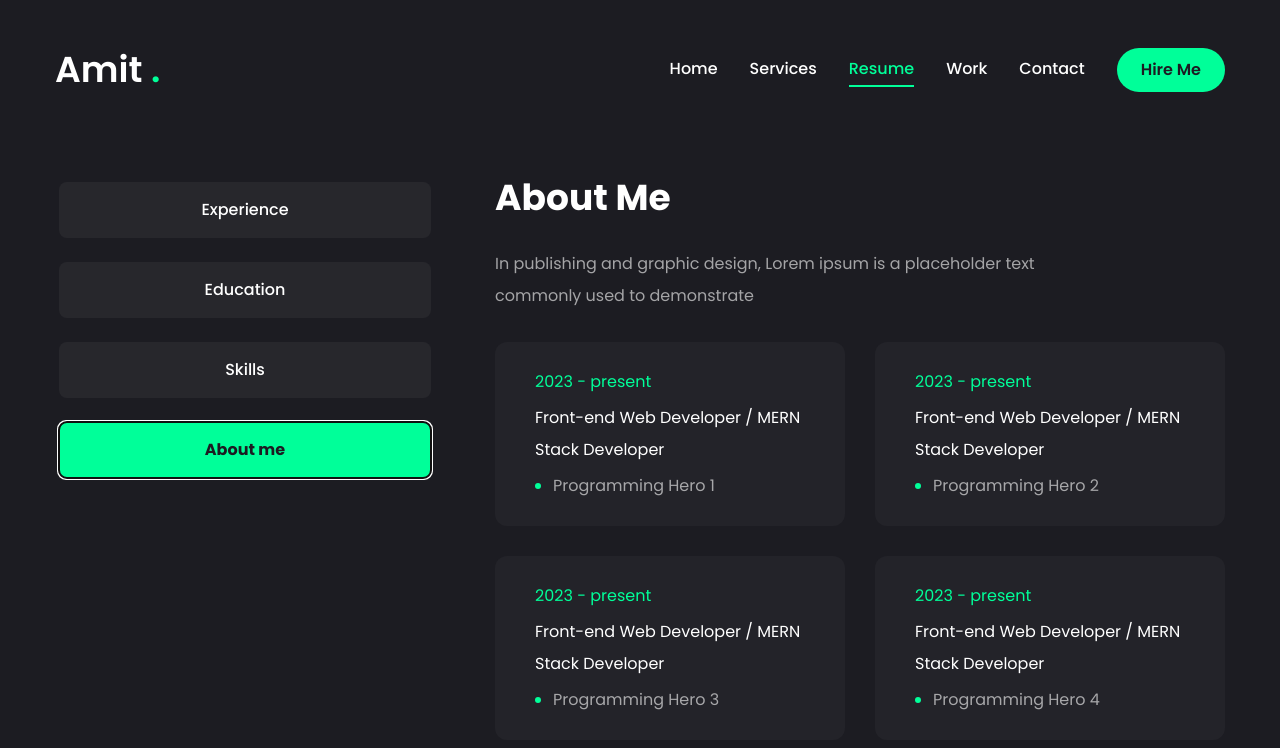
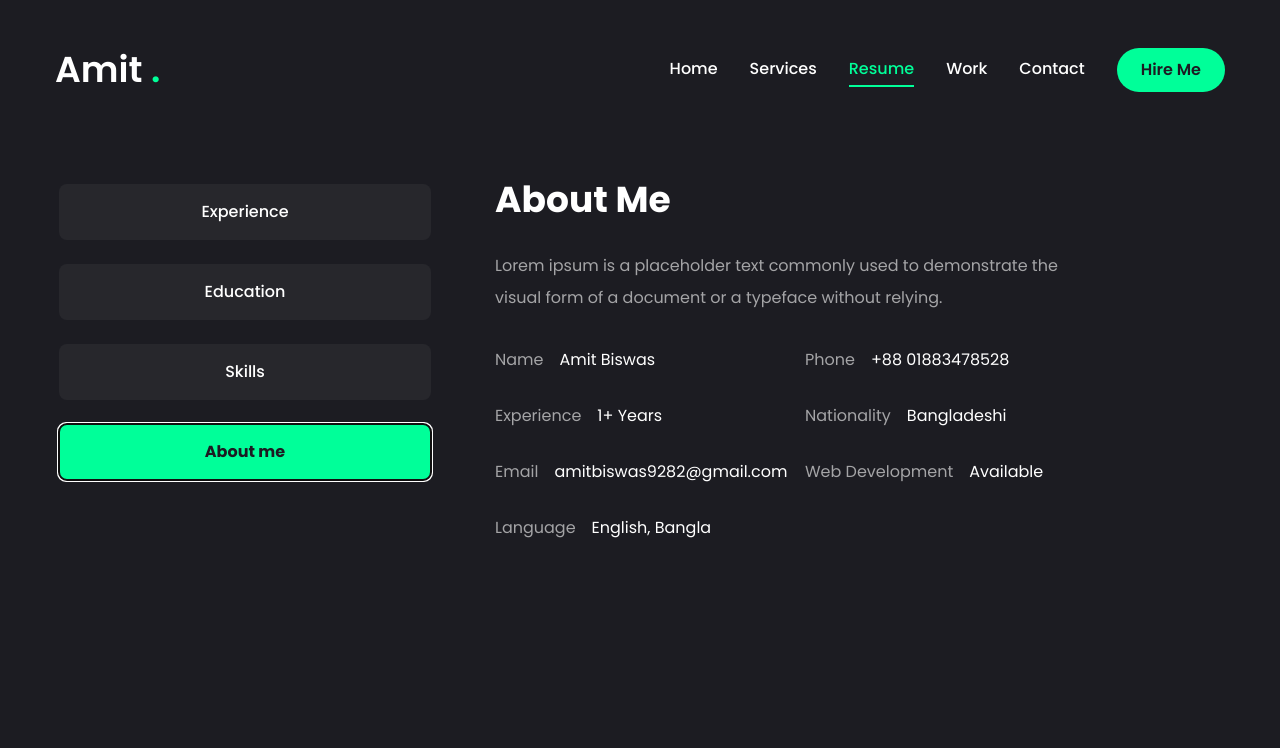
Before and after one commit to Amit-Biswas-WD/N_Portfolio_Website, a Next.js app: page /resume in a window 1280 px wide. Both pictures are taken after a click on the tab "About me". Shown: the top 748 px of the page. Built offline with nearby package versions, Linux system fonts and the light colour scheme.

Commit message:
This is about me section complete

```diff
--- a/app/resume/page.jsx
+++ b/app/resume/page.jsx
@@ -21,7 +21,7 @@ import { motion } from "framer-motion";
 const about = {
   title: "About Me",
   description:
-    "In publishing and graphic design, Lorem ipsum is a placeholder text commonly used to demonstrate",
+    "Lorem ipsum is a placeholder text commonly used to demonstrate the visual form of a document or a typeface without relying.",
   info: [
     { fieldName: "Name", FieldValue: "Amit Biswas" },
     { fieldName: "Phone", FieldValue: "+88 01883478528" },
@@ -37,7 +37,7 @@ const experience = {
   icon: "/",
   title: "My experience 1",
   description:
-    "In publishing and graphic design, Lorem ipsum is a placeholder text commonly used to demonstrate",
+    "Lorem ipsum is a placeholder text commonly used to demonstrate the visual form of a document or a typeface without relying on meaningful content. ",
   items: [
     {
       company: "Programming Hero 1",
@@ -66,7 +66,7 @@ const education = {
   icon: "/",
   title: "My Education",
   description:
-    "In publishing and graphic design, Lorem ipsum is a placeholder text commonly used to demonstrate",
+    "Lorem ipsum is a placeholder text commonly used to demonstrate the visual form of a document or a typeface without relying on meaningful content. ",
   items: [
     {
       institution: "Nation University",
@@ -94,7 +94,7 @@ const education = {
 const skills = {
   title: "My Skills",
   description:
-    "In publishing and graphic design, Lorem ipsum is a placeholder text commonly used to demonstrate",
+    "Lorem ipsum is a placeholder text commonly used to demonstrate the visual form of a document or a typeface without relying on meaningful content. ",
   skillList: [
     {
       icon: <FaHtml5 />,
@@ -245,31 +245,28 @@ const Resume = () => {
                 </ul>
               </div>
             </TabsContent>
-            <TabsContent value="about" className="w-full">
-              <div className="flex flex-col gap-[30px] text-center xl:text-left">
+            <TabsContent
+              value="about"
+              className="w-full text-center xl:text-start"
+            >
+              <div className="flex flex-col gap-[30px]">
                 <h3 className="text-4xl font-bold">{about.title}</h3>
                 <p className="max-w-[600px] text-white/60 mx-auto xl:mx-0">
                   {about.description}
                 </p>
-                <ScrollArea className="h-[400px]">
-                  <ul className="grid grid-cols-1 lg:grid-cols-2 gap-[30px]">
-                    {experience.items.map((item, index) => {
+                <ul className="grid grid-cols-1 xl:grid-cols-2 gap-y-6 max-w-[620px] mx-auto xl:mx-0">
+                  {about.info.map((item, index) => {
                     return (
                       <li
                         key={index}
-                          className="bg-[#232329] h-[184px] py-6 px-10 rounded-xl flex flex-col justify-center items-center lg:items-start gap-1"
+                        className="flex item-center justify-center xl:justify-start gap-4"
                       >
-                          <span className="text-accent">{item.duration}</span>
-                          <h3>{item.position}</h3>
-                          <div className="flex items-center gap-3">
-                            <span className="w-[6px] h-[6px] bg-accent rounded-full"></span>
-                            <p className="text-white/60">{item.company}</p>
-                          </div>
+                        <span className="text-white/60">{item.fieldName}</span>
+                        <span className="text-md">{item.FieldValue}</span>
                       </li>
                     );
                   })}
                 </ul>
-                </ScrollArea>
               </div>
             </TabsContent>
           </div>
```
Lines whose indentation alone changed are shown as unchanged.
